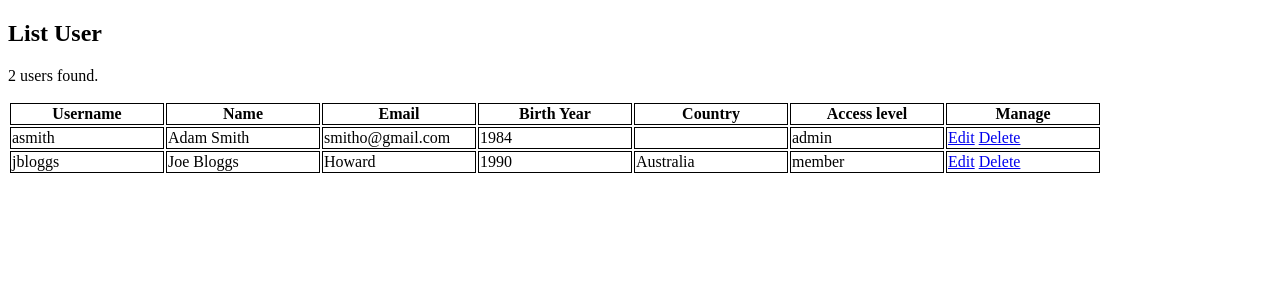
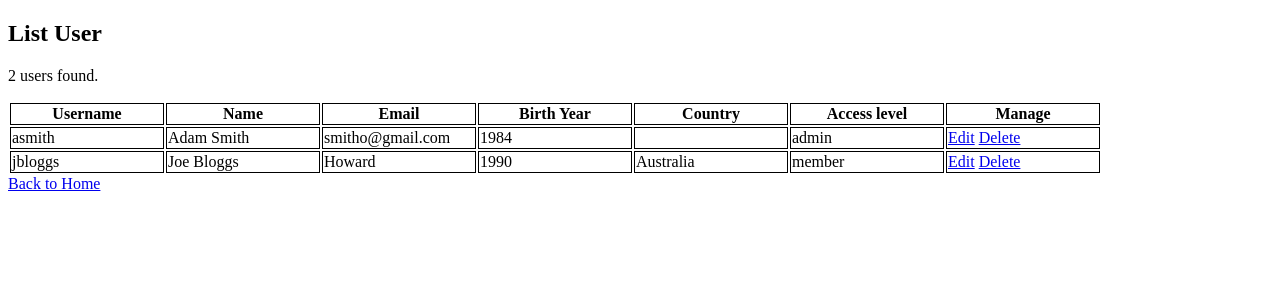
Before and after one commit to last72/csg2431at1st, a PHP site: page /php/listUsers in a window 1280 px wide. Shown: the top 300 px of the page. Run offline with PHP 8.4, Linux system fonts and the light colour scheme; data comes from the database, SQL or seed files in the repository.

Commit message:
Link to home

```diff
--- a/php/listMovies.php
+++ b/php/listMovies.php
@@ -53,6 +53,8 @@
 	  onclick="return confirm(\'Are you sure you want to delete this user?\');">Delete</a></td></tr>';
   }
   echo '</table>';
+
+  echo '<a href="../index.php">Back to Home</a>';
   ?>
 
   </body>
--- a/php/listUsers.php
+++ b/php/listUsers.php
@@ -53,6 +53,8 @@
 	  onclick="return confirm(\'Are you sure you want to delete this user?\');">Delete</a></td></tr>';
   }
   echo '</table>';
+  echo '<a href="../index.php">Back to Home</a>';
+
   ?>
 
   </body>
```
